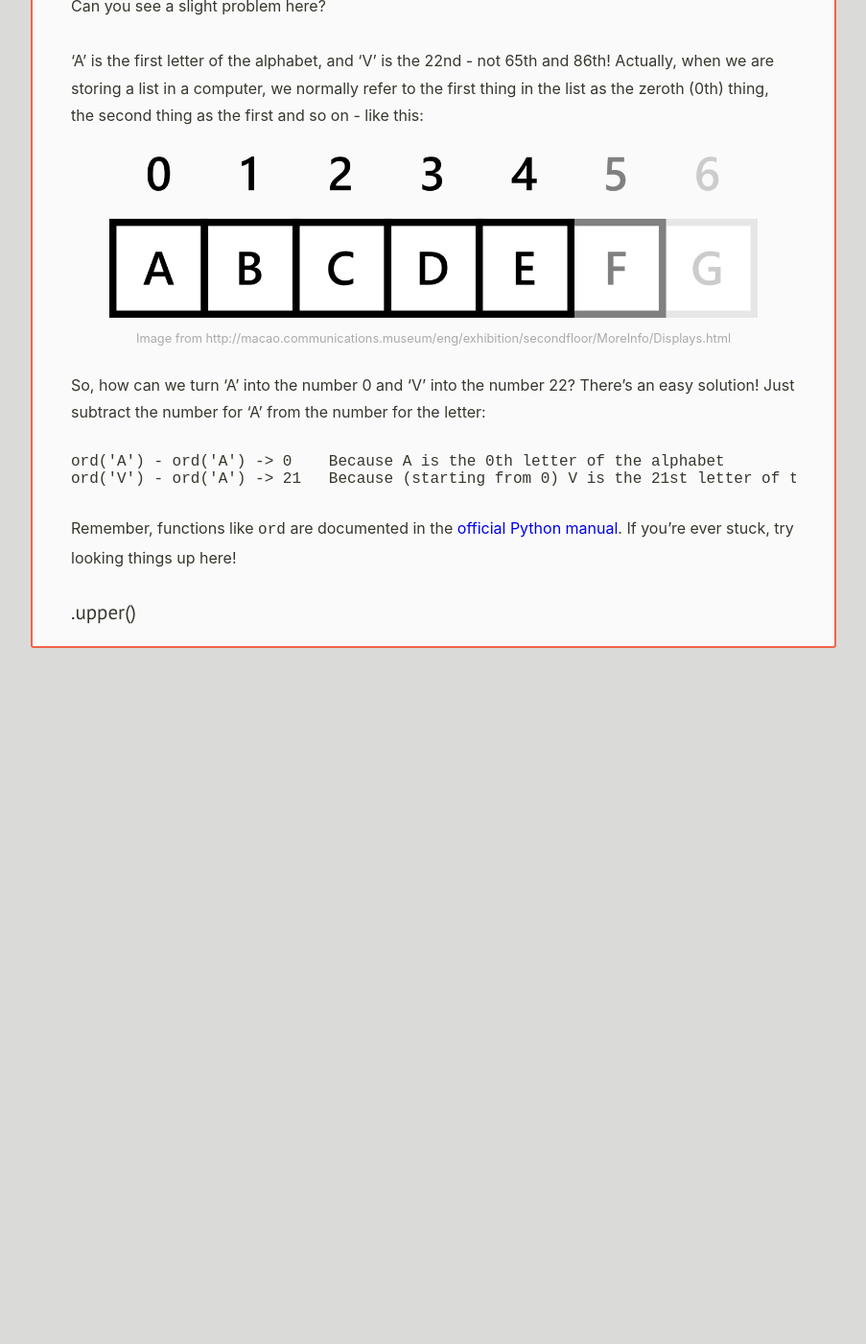
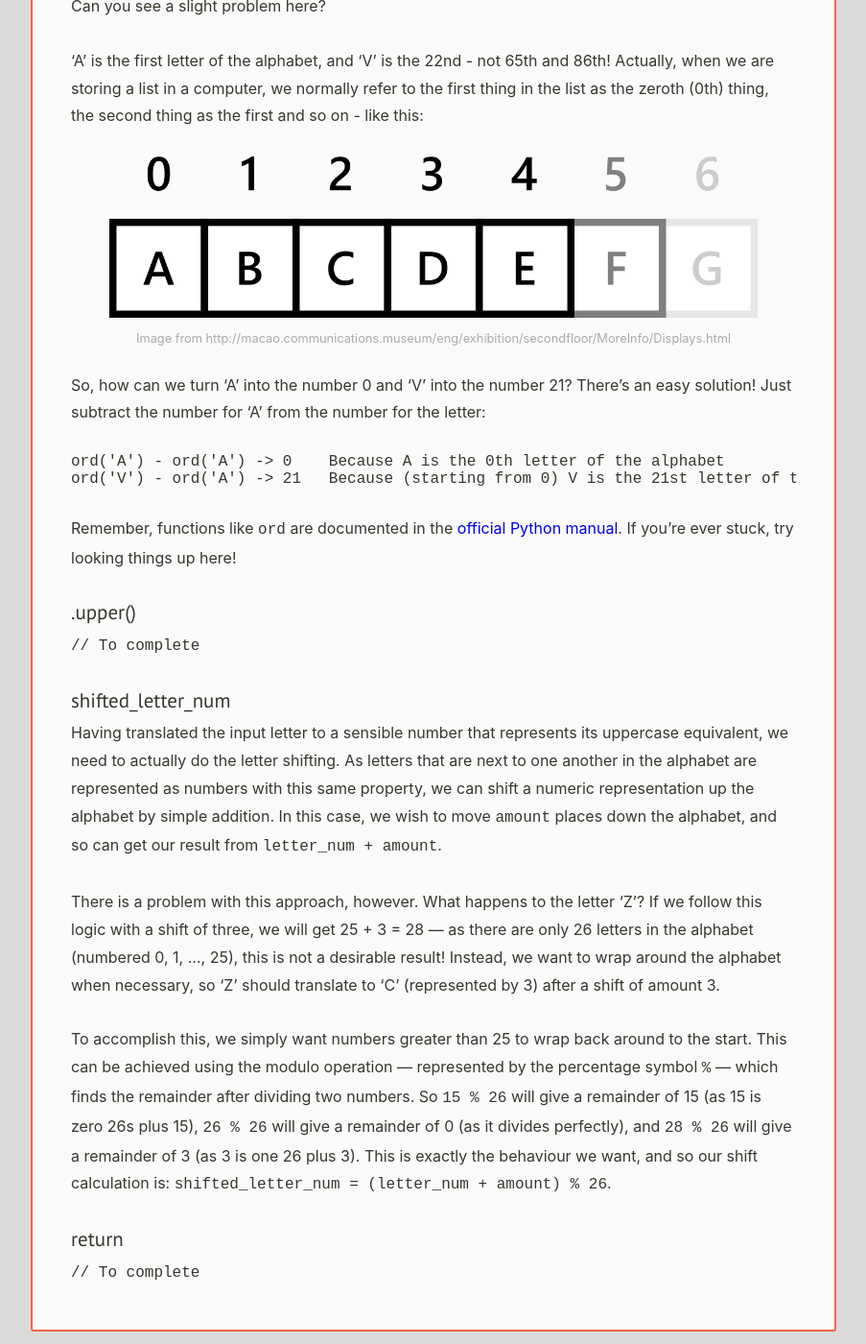
Before and after one commit to micro-bitwise/micro-bitwise.github.io, a Jekyll site: the page built from _tutorials/crypto-student-main.md, in a window 1280 px wide and 1400 px high, scrolled down 5289 px. Shown: the whole window at 96% size, without its empty margins (188-1091 px from the left). Built offline with Jekyll 4.4.1, drawn with Linux system fonts in a browser that asks for light colours; nearby versions of some CDN libraries; before the commit the page ends 5977 px from its top, so only the background shows below that.

Commit message:
Add initial letter shift explanation to main crypto activity

````diff
--- a/_tutorials/crypto-student-main.md
+++ b/_tutorials/crypto-student-main.md
@@ -8,11 +8,11 @@ authors:
 
 # Encryption
 
-With an understanding of what cryptography is and why it's important, the question remains: *how* exactly does encryption hide messages? To examine this question — and some solutions — more closely, let's write a program that allows two micro:bits to talk to one another: Micro:bit Messenger.
+With an understanding of what cryptography is and why it’s important, the question remains: *how* exactly does encryption hide messages? To examine this question — and some solutions — more closely, let’s write a program that allows two micro:bits to talk to one another: Micro:bit Messenger.
 
 ## Hello, World
 
-Let's take another look at the script from the starter activity:
+Let’s take another look at the script from the starter activity:
 
 ```
 from microbit import *
@@ -33,26 +33,26 @@ while True:
 Though primitive in nature, this could be considered a very simple free-for-all messaging program. Scripts of this kind simply consist of a series of commands that the computer should execute, from top to bottom. In this case, the code does the following:
 
 1. Import some handy conveniences to allow the script to easily manipulate various features of the micro:bit.
-2. Turn on the micro:bit's radio to allow it to communicate over Bluetooth, a technology for wirelessly sending messages over short distances.
+2. Turn on the micro:bit’s radio to allow it to communicate over Bluetooth, a technology for wirelessly sending messages over short distances.
 3. Do the following forever:
-	1. If the 'A' button was pressed, send a message over the radio with your name.
+	1. If the ‘A’ button was pressed, send a message over the radio with your name.
 	2. Check for any messages from the radio, displaying anything that is found.
 
-There are a few obvious problems with this though. Firstly, messaging applications [*usually*](https://en.wikipedia.org/wiki/Yo_(app)) let you write your own message rather than sending one for you — we'll handle this later. And secondly, we probably want to introduce some idea of different chats rather than a single free-for-all.
+There are a few obvious problems with this though. Firstly, messaging applications [*usually*](https://en.wikipedia.org/wiki/Yo_(app)) let you write your own message rather than sending one for you — we’ll handle this later. And secondly, we probably want to introduce some idea of different chats rather than a single free-for-all.
 
-The radio in the micro:bit doesn't allow you to send messages directly to one person — anyone can listen in on your conversation. Instead, groups of messages can be differentiated by a *channel*. Sending messages over multiple channels is similar to the transmission of multiple radio stations. Different stations broadcast on different frequencies at the same time, but your car radio — though it *could* listen to all the stations simultaneously — is set up to only listen to one channel at a time. After all, nobody wants to listen to One Direction, The Beatles, and Metallica all at the same time.
+The radio in the micro:bit doesn’t allow you to send messages directly to one person — anyone can listen in on your conversation. Instead, groups of messages can be differentiated by a *channel*. Sending messages over multiple channels is similar to the transmission of multiple radio stations. Different stations broadcast on different frequencies at the same time, but your car radio — though it *could* listen to all the stations simultaneously — is set up to only listen to one channel at a time. After all, nobody wants to listen to One Direction, The Beatles, and Metallica all at the same time.
 
-Within a particular channel, there are further ways to distinguish between messages such as sending with and filtering by a particular number called an 'address' (much like a postal address). We can configure the radio to listen and send only on a particular set of related communications — e.g. address 50 on channel 3 — by adding the follow command after enabling the radio:
+Within a particular channel, there are further ways to distinguish between messages such as sending with and filtering by a particular number called an ‘address’ (much like a postal address). We can configure the radio to listen and send only on a particular set of related communications — e.g. address 50 on channel 3 — by adding the follow command after enabling the radio:
 
 ```
 radio.config(channel=7, address=50)
 ```
 
-You can try this with your partner. Add the above line to the script we used previously — choosing a channel between 0 and 100 and an address between 0 and 4,294,967,295 — and watch how the conversation suddenly seems so quiet. Despite appearances, however, this conversation is far from private! Every message is still being broadcast for all to see, it's just that most devices are keeping themselves to themselves and not eavesdropping. So how can we go about resolving this issue of privacy?
+You can try this with your partner. Add the above line to the script we used previously — choosing a channel between 0 and 100 and an address between 0 and 4,294,967,295 — and watch how the conversation suddenly seems so quiet. Despite appearances, however, this conversation is far from private! Every message is still being broadcast for all to see, it’s just that most devices are keeping themselves to themselves and not eavesdropping. So how can we go about resolving this issue of privacy?
 
 ## Cryptography!
 
-Thankfully, our old friend cryptography is here to save the day. If we scramble our messages such that only the intended recipients are able to unscramble them, our secrets are safe. Anyone listening in may intercept the scrambled message, but they won't know what to make of it. But how should we actually go about muddling up our messages in this way?
+Thankfully, our old friend cryptography is here to save the day. If we scramble our messages such that only the intended recipients are able to unscramble them, our secrets are safe. Anyone listening in may intercept the scrambled message, but they won’t know what to make of it. But how should we actually go about muddling up our messages in this way?
 
 One simple solution, which has been used since at least 50 BC, is the *shift* or *Caesar cipher*. This replaces each letter in the *plaintext* (the raw message we want to transmit), with a different letter some fixed number of positions away in the alphabet, wrapping back around to the ends of the alphabet when necessary. If we choose to shift three spaces down the alphabet, for example, all `A`s become `D`s, `B`s become `E`s, `X`s become `A`s, etc.
 
@@ -65,15 +65,15 @@ Plaintext:  The quick brown fox jumps over the lazy dog.
 Ciphertext  Wkh txlfn eurzq ira mxpsv ryhu wkh odcb grj.
 ```
 
-This ciphertext is then broadcasted, and any valid receiver of the message — with whom this code of shifting three places to the right has already been established — then needs only to shift each letter back three places. `A` becomes `X`, `D` becomes `A`, `E` become `B`, etc. This seems like a clear improvement on transmitting plaintext, so let's integrate this idea into our messaging program.
+This ciphertext is then broadcasted, and any valid receiver of the message — with whom this code of shifting three places to the right has already been established — then needs only to shift each letter back three places. `A` becomes `X`, `D` becomes `A`, `E` become `B`, etc. This seems like a clear improvement on transmitting plaintext, so let’s integrate this idea into our messaging program.
 
-We'll start off by shifting our message by a fixed number of letters. Look at the script below. You'll need to
+We’ll start off by shifting our message by a fixed number of letters. Look at the script below. You’ll need to
 
 * Decide on a channel with your partner, and both use the same channel
 * Set your name
 * Choose a number of letters to shift your message by
 
-Then you can flash it to both your micro:bits, press the 'A' button and see what happens. You should see a scrambled message on the other micro:bit!
+Then you can flash it to both your micro:bits, press the ‘A’ button and see what happens. You should see a scrambled message on the other micro:bit!
 
 ```
 from microbit import *
@@ -105,11 +105,11 @@ while True:
         display.scroll(new_message)
 ```
 
-Whew! That script has quite a bit to unpack. You might have noticed the sections beginning with `def shift_letter` and `def shift_message`. These are 'functions': just like in maths, they take an input, do something to it and produce an output.
+Whew! That script has quite a bit to unpack. You might have noticed the sections beginning with `def shift_letter` and `def shift_message`. These are ‘functions’: just like in maths, they take an input, do something to it and produce an output.
 
 ## shift_letter
 
-Let's look at `shift_letter` first.
+Let’s look at `shift_letter` first.
 
 ```
 def shift_letter(letter: str, amount: str) -> str:
@@ -126,14 +126,14 @@ The purpose of this function is simple: you give it a single letter (`letter`) a
 
 ### shift_letter
 
-Let's break down what `shift_letter` is actually doing.
+Let’s break down what `shift_letter` is actually doing.
 
 ```
 if (letter == ' '):
   return ' '
 ```
 
-First (to keep things simple) we decide that we don't want to do any shifting of spaces. So, if `shift_letter` is given a space character, it will just return another space.
+First (to keep things simple) we decide that we don’t want to do any shifting of spaces. So, if `shift_letter` is given a space character, it will just return another space.
 
 ```
 letter_num = ord(letter.upper()) - ord('A')
@@ -143,32 +143,42 @@ letter_num = ord(letter.upper()) - ord('A')
 
 There are a few things to look at here. First of all, what does `ord()` do?
 
-Well, simply put, it changes any letter into a number. Every letter has a unique number. Here's a table of some of the common ones:
+Well, simply put, it changes any letter into a number. Every letter has a unique number. Here’s a table of some of the common ones:
 
 {% include image.html source='/assets/contrib/images/crypto/ascii-table.png' alt='ASCII to decimal table' caption='Image from http://macao.communications.museum/eng/exhibition/secondfloor/MoreInfo/Displays.html' %}
 
-You can see from this that when we call `ord('A')`, we must get `65` in response. If we call `ord('V')`, we'll get `86`.
+You can see from this that when we call `ord('A')`, we must get `65` in response. If we call `ord('V')`, we’ll get `86`.
 
 Can you see a slight problem here?
 
-'A' is the first letter of the alphabet, and 'V' is the 22nd - not 65th and 86th! Actually, when we are storing a list in a computer, we normally refer to the first thing in the list as the zeroth (0th) thing, the second thing as the first and so on - like this:
+‘A’ is the first letter of the alphabet, and ‘V’ is the 22nd - not 65th and 86th! Actually, when we are storing a list in a computer, we normally refer to the first thing in the list as the zeroth (0th) thing, the second thing as the first and so on - like this:
 
 {% include image.html source='/assets/contrib/images/crypto/list.png' alt='ASCII to decimal table' caption='Image from http://macao.communications.museum/eng/exhibition/secondfloor/MoreInfo/Displays.html' %}
 
-So, how can we turn 'A' into the number 0 and 'V' into the number 22? There's an easy solution! Just subtract the number for 'A' from the number for the letter:
+So, how can we turn ‘A’ into the number 0 and ‘V’ into the number 21? There’s an easy solution! Just subtract the number for ‘A’ from the number for the letter:
 
 ```
 ord('A') - ord('A') -> 0    Because A is the 0th letter of the alphabet
 ord('V') - ord('A') -> 21   Because (starting from 0) V is the 21st letter of the alphabet
 ```
 
-Remember, functions like `ord` are documented in the [official Python manual](https://docs.python.org/3/library/functions.html#ord). If you're ever stuck, try looking things up here!
+Remember, functions like `ord` are documented in the [official Python manual](https://docs.python.org/3/library/functions.html#ord). If you’re ever stuck, try looking things up here!
 
 #### .upper()
+`// To complete`
 
+#### shifted_letter_num
+Having translated the input letter to a sensible number that represents its uppercase equivalent, we need to actually do the letter shifting. As letters that are next to one another in the alphabet are represented as numbers with this same property, we can shift a numeric representation up the alphabet by simple addition. In this case, we wish to move `amount` places down the alphabet, and so can get our result from `letter_num + amount`.
+
+There is a problem with this approach, however. What happens to the letter ‘Z’? If we follow this logic with a shift of three, we will get 25 + 3 = 28 — as there are only 26 letters in the alphabet (numbered 0, 1, ..., 25), this is not a desirable result! Instead, we want to wrap around the alphabet when necessary, so ‘Z’ should translate to ‘C’ (represented by 3) after a shift of amount 3.
+
+To accomplish this, we simply want numbers greater than 25 to wrap back around to the start. This can be achieved using the modulo operation — represented by the percentage symbol `%` — which finds the remainder after dividing two numbers. So `15 % 26` will give a remainder of 15 (as 15 is zero 26s plus 15), `26 % 26` will give a remainder of 0 (as it divides perfectly), and `28 % 26` will give a remainder of 3 (as 3 is one 26 plus 3). This is exactly the behaviour we want, and so our shift calculation is: `shifted_letter_num = (letter_num + amount) % 26`.
+
+#### return
+`// To complete`
 
 <!-- TODO: -->
 <!-- - Alphabet selection -->
 <!-- - The language is too closely related to English (e.g. punctuation, letter frequency, etc.), hence cryptanalysis is easy. Try it out by using X script to log messages from another group and then break their encryption! -->
-<!-- - Lead into the issue that we needed initial secret communication in the first place, which isn't always possible over the Internet -->
+<!-- - Lead into the issue that we needed initial secret communication in the first place, which isn’t always possible over the Internet -->
 <!-- - Replace ASCII table image -->
````
